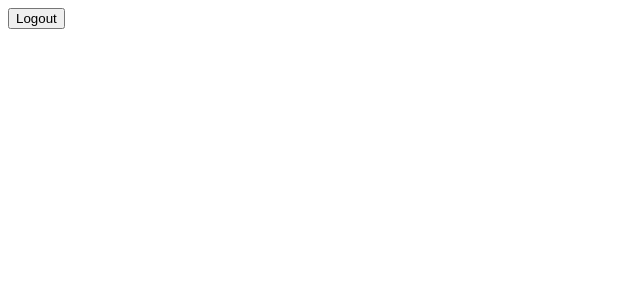
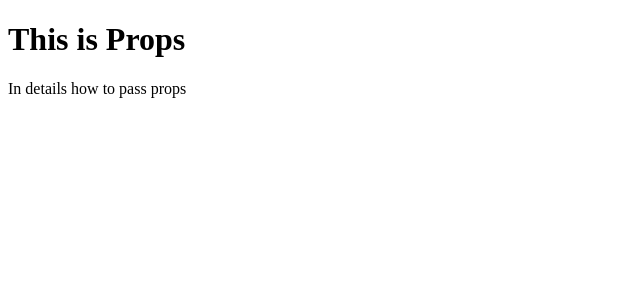
Before and after one commit to NangzaiWebDeveloper/Core-Concepts-of-React, a React (Vite) app: page / in a window 1280 px wide. Shown: the top 300 px of the page, without its empty margins (0-640 px from the left). Built offline with nearby package versions, Linux system fonts and the light colour scheme.

Commit message:
knowing about props

```diff
--- a/src/App.jsx
+++ b/src/App.jsx
@@ -6,6 +6,8 @@ import ConRenLogicalAndAnd from "./components/ConRenLogicalAndAnd"
 import Demo from "./components/Demo"
 import ImmediatelyInvokedFun from "./components/immediatelyInvokedFun"
 import LoopInsideJsx from "./components/LoopInsideJsx"
+import PropsTopic from "./components/ParentAndChildWithProps/PropsTopic"
+
 
 function App() {
 
@@ -28,7 +30,10 @@ function App() {
         {/* <ConRenLogicalAndAnd/> */}
 
         {/* conditional rendering using Immediately invoke function */}
-        <ConRenInInvokeFun/>
+        {/* <ConRenInInvokeFun/> */}
+
+        {/* know about how to data pass Parent component to Child component BY props */}
+        <PropsTopic title="This is Props" description="In details how to pass props"/>
       </>
   )
 }
--- a/src/components/ConRenInIfElse.jsx
+++ b/src/components/ConRenInIfElse.jsx
@@ -3,7 +3,7 @@
 // EX : 01
 // It is good for application,
 
-const LoginStatusBtn =(status)=>{//here we set our condition
+const handleLoginStatusBtn =(status)=>{//here we set our condition
     if(status){
         return <button>LogIn Btn</button>
     }
@@ -16,7 +16,7 @@ const ConRenInIfElse = () => {
     return (
         <div>
             <h3>LogIn Button</h3>
-            {LoginStatusBtn(false)}
+            {handleLoginStatusBtn(false)}
         </div>
     )
     };
--- a/src/components/ConRenInSwitchStatement.jsx
+++ b/src/components/ConRenInSwitchStatement.jsx
@@ -3,7 +3,7 @@
 const ConRenInSwitchStatement = () => {
     const isLoggedIn = true;
 
-    switch(isLoggedIn){
+    switch(isLoggedIn){ //switch statement
         case true:
             return <button>Logged Out</button>
         case false:
--- /dev/null
+++ b/src/components/ParentAndChildWithProps/PropsTopic.jsx
@@ -0,0 +1,18 @@
+// topic "props"----
+// the term "props" is an abbreviation for "properties";
+// used for "passing data" from one component to another;
+// props are being passed in a "uni-directional flow" means one way from parent to child component;
+// props data is "read only", which means that data coming from parent should not be changed by child component;
+
+import React from 'react';
+
+const PropsTopic = (props) => {
+    return (
+        <div>
+            <h1>{props.title}</h1>
+            <p>{props.description}</p>
+        </div>
+    );
+};
+
+export default PropsTopic;
```
Also changed, not shown: src/components/ConRenInInvokeFun.jsx (line endings or trailing spaces).
